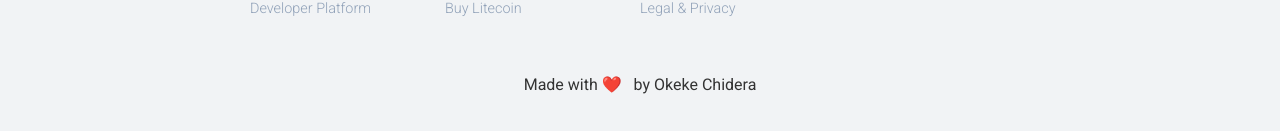
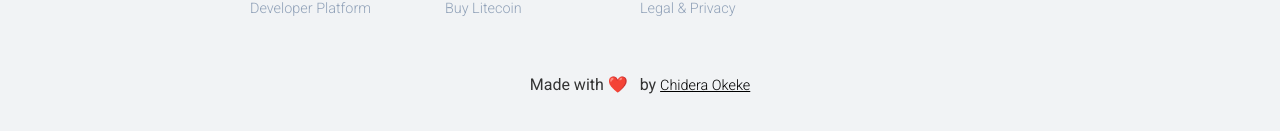
Before and after one commit to chideraao/coinbase-y, a React (Create React App) app: page /about in a window 1280 px wide. Shown: the part 3447-3578 px from the top of the page. Built offline with nearby package versions, Linux system fonts and the light colour scheme; no server answers.

Commit message:
backlinks to portfolio

```diff
--- a/src/Components/AboutFooter.jsx
+++ b/src/Components/AboutFooter.jsx
@@ -52,7 +52,15 @@ function AboutFooter() {
           </div>
         </div>
         <div className="signout">
-					Made with &#x2764;&#xfe0f; &nbsp; by Okeke Chidera
+          Made with &#x2764;&#xfe0f; &nbsp; by {""}
+          <a
+            href="https://dhera.dev/"
+            target="_blank"
+            rel="noreferrer"
+            style={{ color: "#000", textDecoration: "underline" }}
+          >
+            Chidera Okeke
+          </a>
         </div>
       </section>
     </>
--- a/src/Components/Footer.jsx
+++ b/src/Components/Footer.jsx
@@ -78,7 +78,18 @@ function Footer() {
           Crypto Market Cap & Pricing Data Provided by Nomics
         </a>
         <span>Powered by CoinGecko API and ipgeolocation API</span>
-				<span> Made with &#x2764;&#xfe0f; &nbsp; by Okeke Chidera</span>
+        <span>
+          {" "}
+          Made with &#x2764;&#xfe0f; &nbsp; by{" "}
+          <a
+            href="https://dhera.dev/"
+            target="_blank"
+            rel="noreferrer"
+            style={{ color: "#000", textDecoration: "underline" }}
+          >
+            Chidera Okeke
+          </a>
+        </span>
       </div>
     </div>
   );
```
Also changed, not shown: 1 other file (tests, documents, lock files or other folders). Lines whose indentation alone changed are shown as unchanged.
